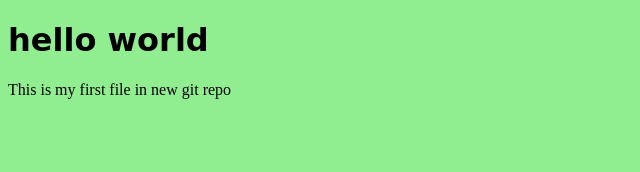
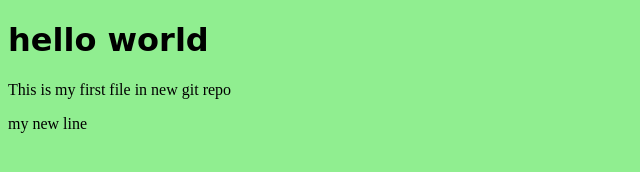
Before and after one commit to dnyongesa244-pro/wbpage, a plain HTML site: page index.html in a window 1280 px wide. Shown: the full height of the page, 0-640 px from the left. Drawn offline with Linux system fonts and the light colour scheme.

Commit message:
update on index.html

```diff
--- a/index.html
+++ b/index.html
@@ -10,5 +10,6 @@
 <body>
     <h1>hello world</h1>
     <p>This is my first file in new git repo</p>
+    <p>my new line</p>
 </body>
 </html>
```
